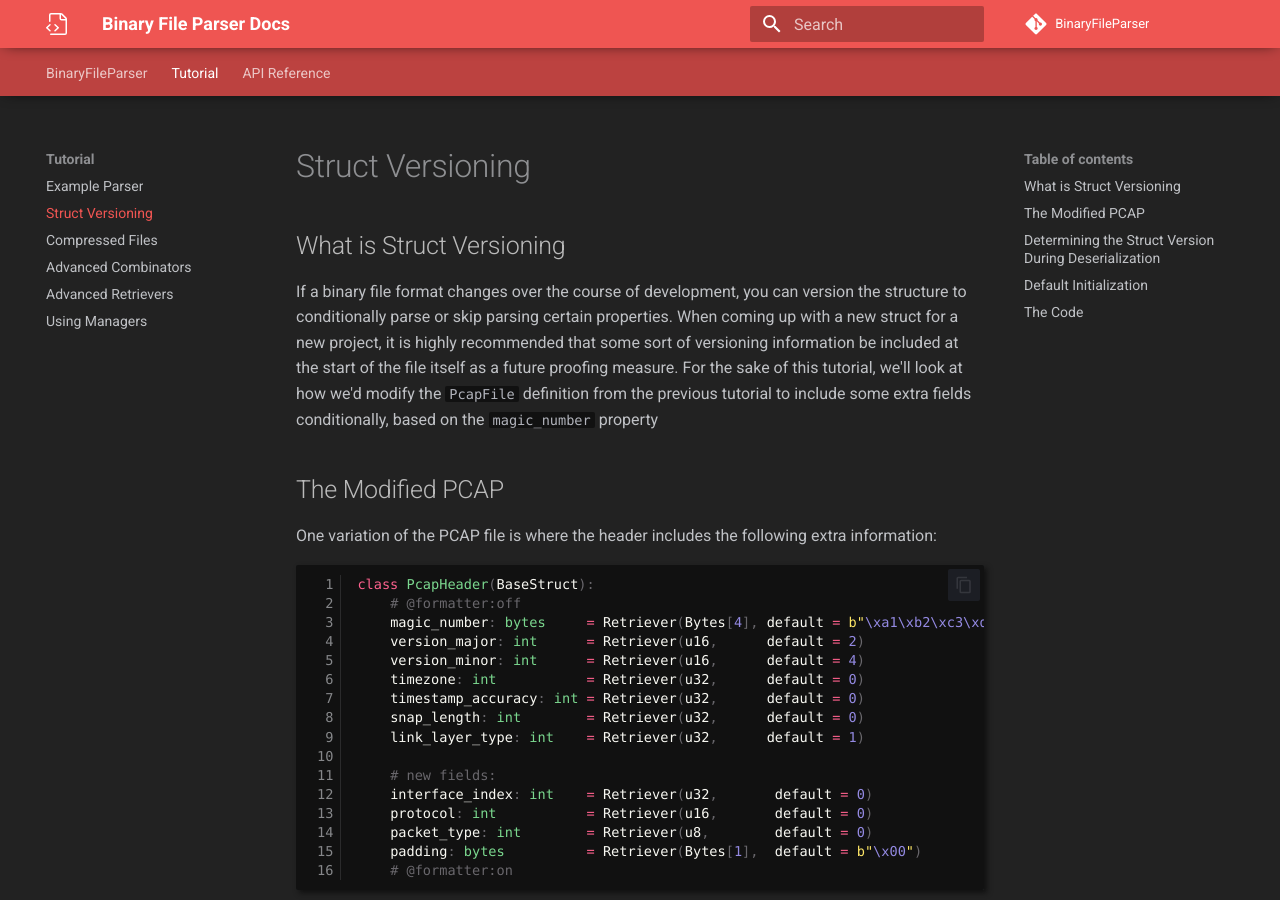
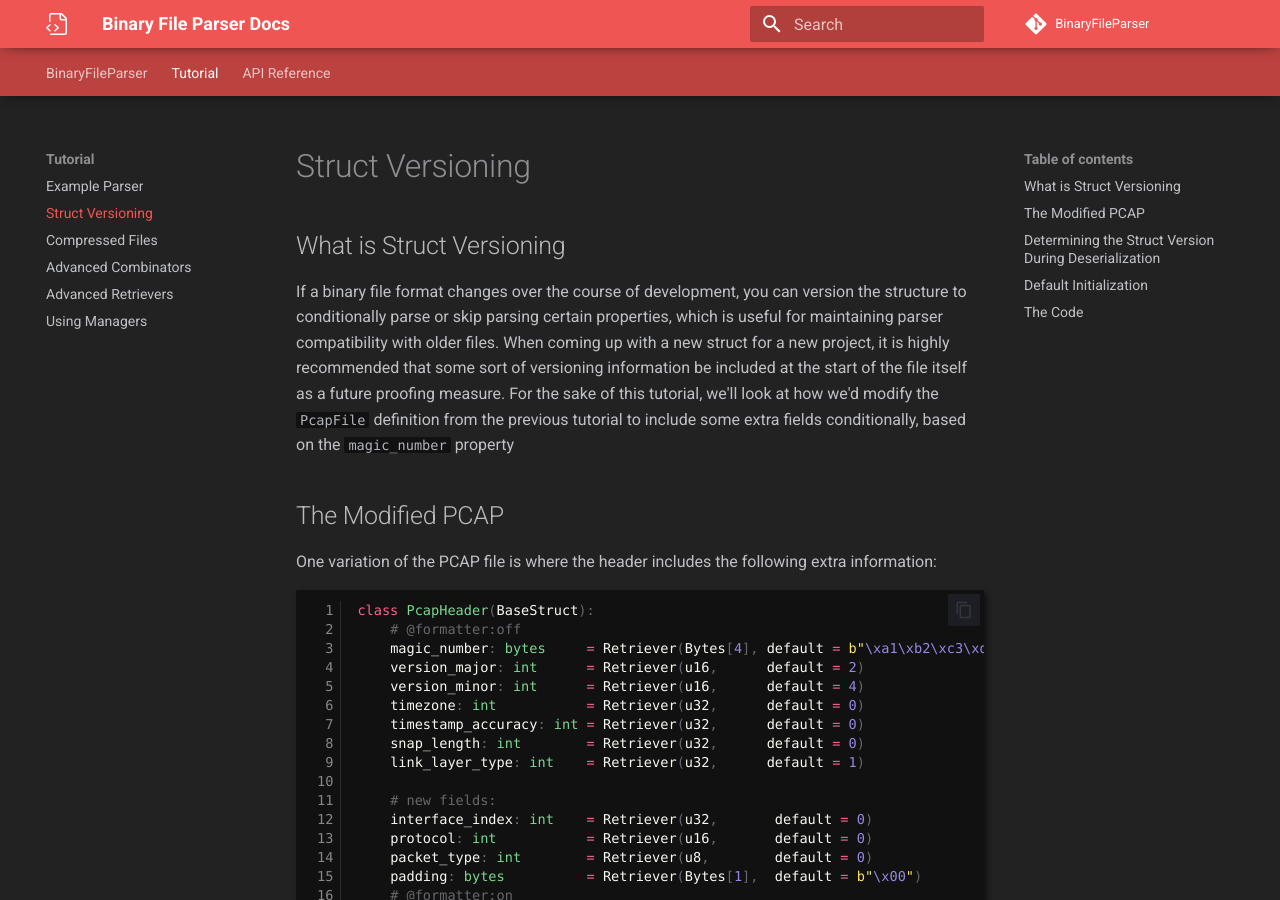
Before and after one commit to Divy1211/BinaryFileParser, an MkDocs documentation site: the page built from docs/pages/tutorial/struct_versioning.md, in a window 1280 px wide and 900 px high. Built offline with MkDocs 1.6.1 and Material for MkDocs 9.7.7, drawn with Linux system fonts in a browser that asks for light colours; some web fonts are replaced; comment, search, counter and statistics services are not loaded.

Commit message:
Update struct_versioning.md

```diff
--- a/docs/pages/tutorial/struct_versioning.md
+++ b/docs/pages/tutorial/struct_versioning.md
@@ -1,6 +1,6 @@
 ## What is Struct Versioning
 
-If a binary file format changes over the course of development, you can version the structure to conditionally parse or skip parsing certain properties. When coming up with a new struct for a new project, it is highly recommended that some sort of versioning information be included at the start of the file itself as a future proofing measure. For the sake of this tutorial, we'll look at how we'd modify the `PcapFile` definition from the previous tutorial to include some extra fields conditionally, based on the `magic_number` property
+If a binary file format changes over the course of development, you can version the structure to conditionally parse or skip parsing certain properties, which is useful for maintaining parser compatibility with older files. When coming up with a new struct for a new project, it is highly recommended that some sort of versioning information be included at the start of the file itself as a future proofing measure. For the sake of this tutorial, we'll look at how we'd modify the `PcapFile` definition from the previous tutorial to include some extra fields conditionally, based on the `magic_number` property
 
 ## The Modified PCAP
 
```
